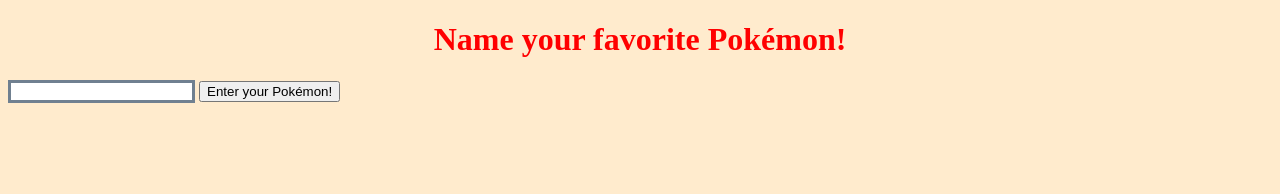
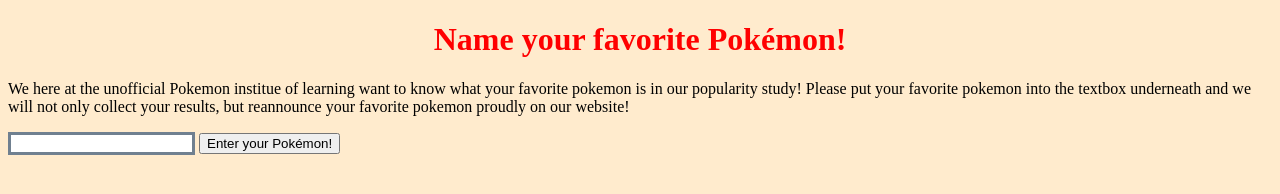
Before and after one commit to Alvin-Ding11/ICS2O-Unit5-03-JS, a plain HTML site: page index.html in a window 1280 px wide. Drawn offline with Linux system fonts and the light colour scheme.

Commit message:
minor js and html fixes

```diff
--- a/index.html
+++ b/index.html
@@ -8,7 +8,8 @@
   </head>
   <body>
     <h1>Name your favorite Pokémon!</h1>
-    <input type="text" id="Poke">
+    <p> We here at the unofficial Pokemon institue of learning want to know what your favorite pokemon is in our popularity study! Please put your favorite pokemon into the textbox underneath and we will not only collect your results, but reannounce your favorite pokemon proudly on our website!</p>
+    <input type="text" id="poke">
     <button id="enter">Enter your Pokémon!</button>
     <script src="script.js"></script>
   </body>
--- a/script.js
+++ b/script.js
@@ -1,5 +1,6 @@
-document.getElementById('enter').addEventListener('click',enterResults)
+document.getElementById('enter').addEventListener('click', enterResults)
 
 function enterResults () {
   alert(document.getElementById('Poke').value)
 }
+// This function is triggered by the event listener to take the text from the textbox and to show it in an alert once the user clicks on the "Enter your Pokémon" button.
```
